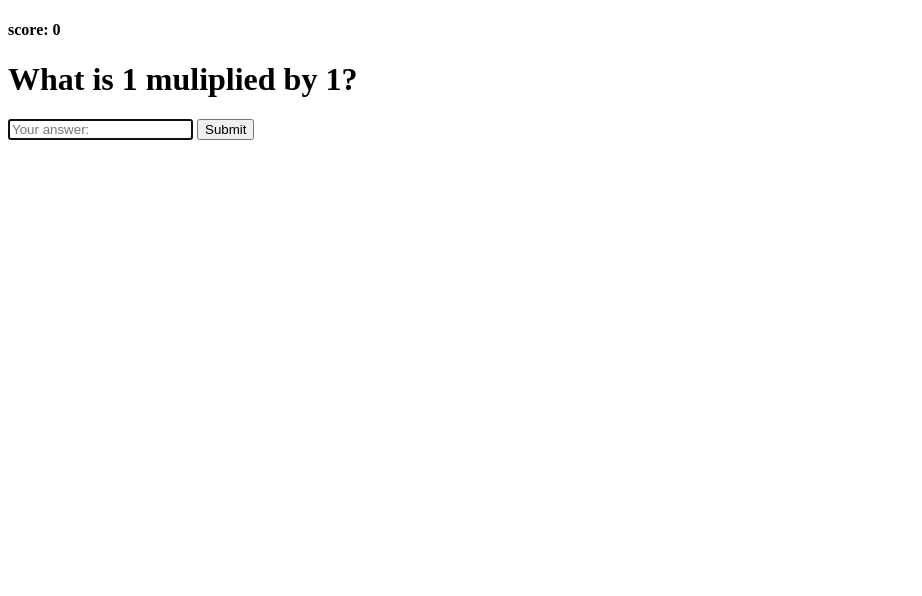
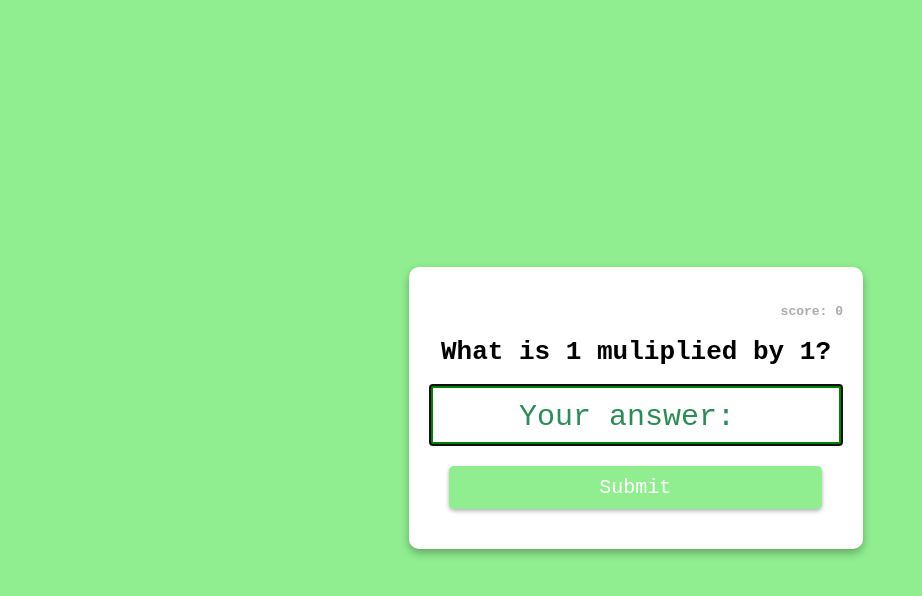
Before and after one commit to therootsixtyfour/multiplicationApp, a plain HTML site: page index.html in a window 1280 px wide. Shown: the whole page, without its empty margins (0-922 px from the left). Drawn offline with Linux system fonts and the light colour scheme.

Commit message:
create CSS stylesheet

```diff
--- a/index.html
+++ b/index.html
@@ -5,6 +5,7 @@
     <meta name="viewport" content="width=device-width, initial-scale=1" />
     <meta http-equiv="refresh" content="3">
     <title>Multiplication App</title>
+    <link rel="stylesheet" href="style.css">
   </head>
   <body>
     <form class="form" id="form">
--- a/style.css
+++ b/style.css
@@ -0,0 +1,58 @@
+body {
+  margin-left: 0;
+  display: flex;
+  justify-content: center;
+  height: 100vh;
+  align-items: center;
+  text-align: center;
+  background-color: lightgreen;
+  font-family: monospace;
+}
+
+.form {
+    background-color: white;
+    padding: 20px;
+    box-shadow: 0 4px 8px rgba(0,0,0,0.3);
+    border-radius: 10px;
+    margin: 10px;
+}
+
+.input {
+  display: block;
+  width: 100%;
+  box-sizing: border-box;
+  font-size: 30px;
+  text-align: center;
+  padding: 10px;
+  border: solid 4px green;
+  color: black;
+}
+
+.input::placeholder {
+  color: seagreen;
+  font-family: monospace;
+}
+
+.btn {
+  background-color: lightgreen;
+  color: white;
+  border: none;
+  display: block;
+  width: 90%;
+  padding: 10px;
+  font-size: 20px;
+  font-family: monospace;
+  margin: 20px;
+  border-radius: 5px;
+  box-shadow: 0 2px 4px rgba(0, 0, 0, 0.3);
+  cursor: pointer;
+}
+
+.btn:hover {
+  filter: brightness(0.9);
+}
+
+.score {
+  text-align: right;
+  color: darkgrey;
+}
```
